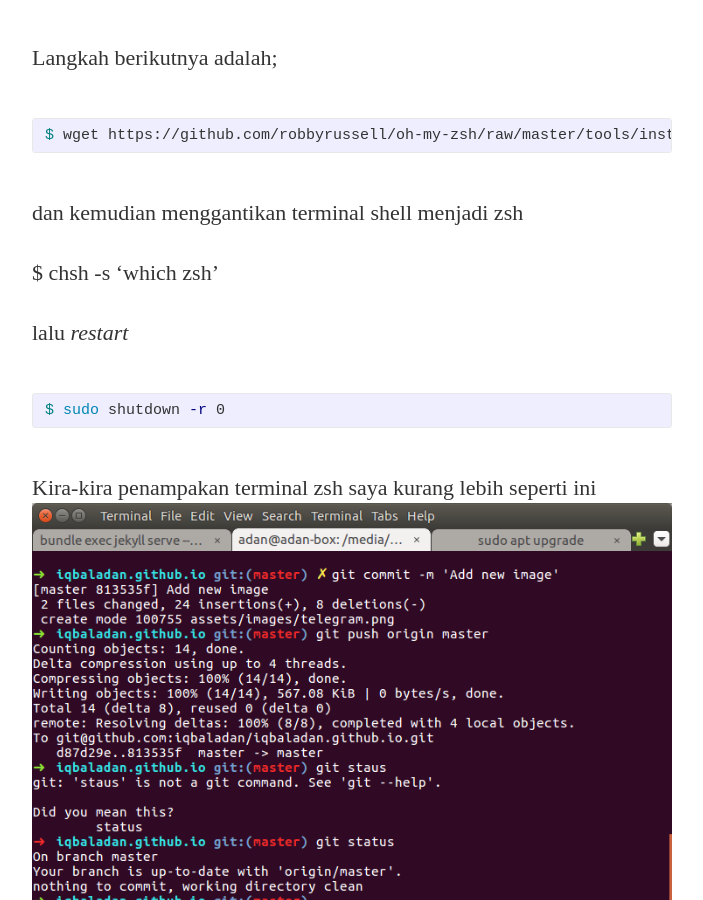
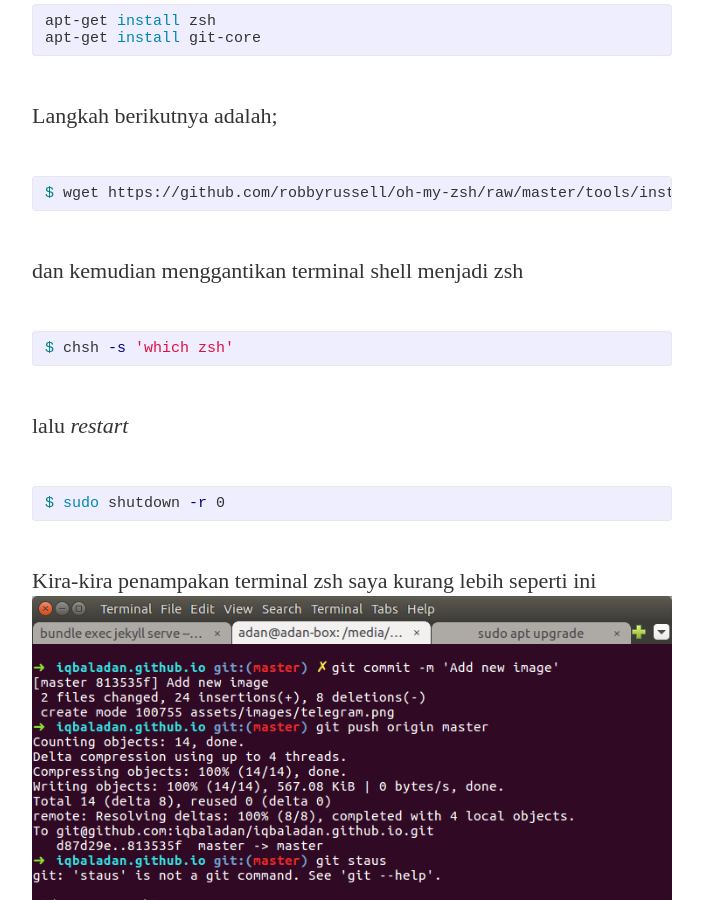
Before and after one commit to iqbaladan/iqbaladan.github.io, a Jekyll site: the page built from _posts/2016-10-20-post-install-ubuntu-16-04.md, in a window 1280 px wide and 900 px high, scrolled down 7703 px. Shown: the whole window, without its empty margins (288-991 px from the left). Built offline with Jekyll 4.4.1, drawn with Linux system fonts in a browser that asks for light colours; nearby versions of some CDN libraries; some web fonts are replaced; comment, search, counter and statistics services are not loaded.

Commit message:
modified post

````diff
--- a/_posts/2016-10-20-post-install-ubuntu-16-04.md
+++ b/_posts/2016-10-20-post-install-ubuntu-16-04.md
@@ -24,15 +24,15 @@
 
 Atau dengan menggunakan CLI (*Command Line Interface*) dengan mengetikkan perintah;
 
-```bash
+{% highlight bash %}
 $ sudo apt-get update && apt-get upgrade
-```
+{% endhighlight %}
 
 ### 2. Install Media Codecs
 
-``` bash
+{% highlight bash %}
 $ sudo apt-get install ubuntu-restricted-extras
-```
+{% endhighlight %}
 
 ### 3. Memindahkan Launcher ke bawah
 Bagi pengguna Fedora, Launcher biasanya di atas atau di bawah, ubuntu secara default posisi launcher di sebelah kiri. Tapi sekarang Launcher dapat dipindahkan ke bawah dan ke samping kiri. Sebenarnya ini hanya masalah selera saja.
@@ -144,7 +144,9 @@
 
 dan kemudian menggantikan terminal shell menjadi zsh
 
+{% highlight bash %}
 $ chsh -s 'which zsh'
+{% endhighlight %}
 
 lalu *restart*
 {% highlight bash %}
@@ -160,28 +162,29 @@
 
 Pertama yang harus dilakukan adalah menambahkan repository VirtualBox ke dalam repo sistem dengan cara merubah berkas **/etc/apt/sources.list** dengan menambahkan;
 
-```bash
+{% highlight bash %}
 ## For Ubuntu 16.04 ("Xenial")
 deb http://download.virtualbox.org/virtualbox/debian xenial contrib
-```
+{% endhighlight %}
 
 Langkah berikutnya adalah menambahkan Public Key dari Oracle;
 
-```bash
+{% highlight bash %}
 $ wget -q https://www.virtualbox.org/download/oracle_vbox_2016.asc -O- | sudo apt-key add -
 $ wget -q https://www.virtualbox.org/download/oracle_vbox.asc -O- | sudo apt-key add -
-```
+{% endhighlight %}
+
 Jika sudah berhasil, selanjutnya adalah install virtual box dengan menggunakan perintah;
 
-```bash
+{% highlight bash %}
 $ sudo apt-get update
 $ sudo apt-get install virtualbox-5.1
-```
+{% endhighlight %}
 Perintah tersebut akan menginstall virtualbox versi 5.1, jika sudah berhasil, virtualbox dapat dijalankan dengan perintah'
 
-```bash
+{% highlight bash %}
 $ virtualbox
-```
+{% endhighlight %}
 ![](/assets/images/VirtualBox.png)
 
 ### 14. Install Aplikasi lain yang sering digunakan.
````
